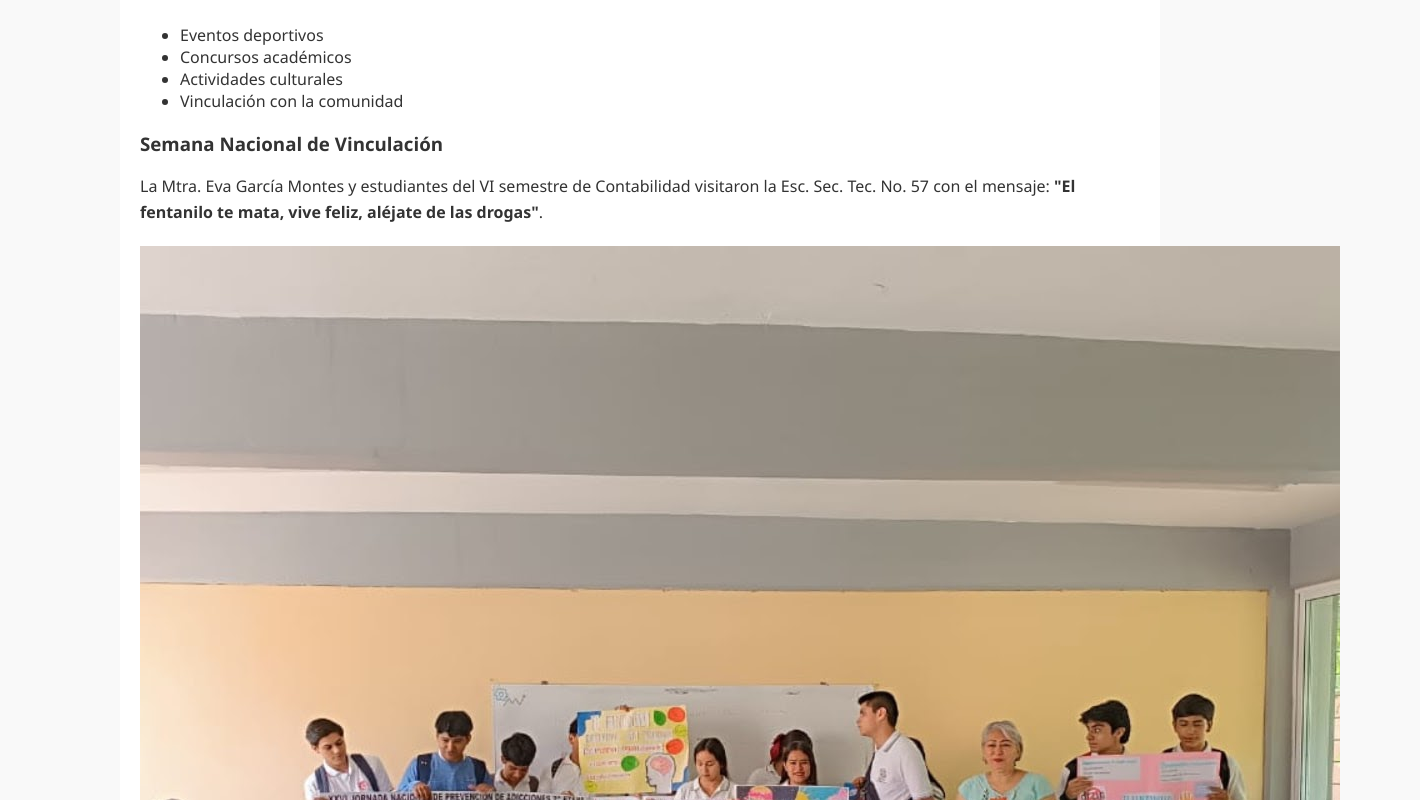
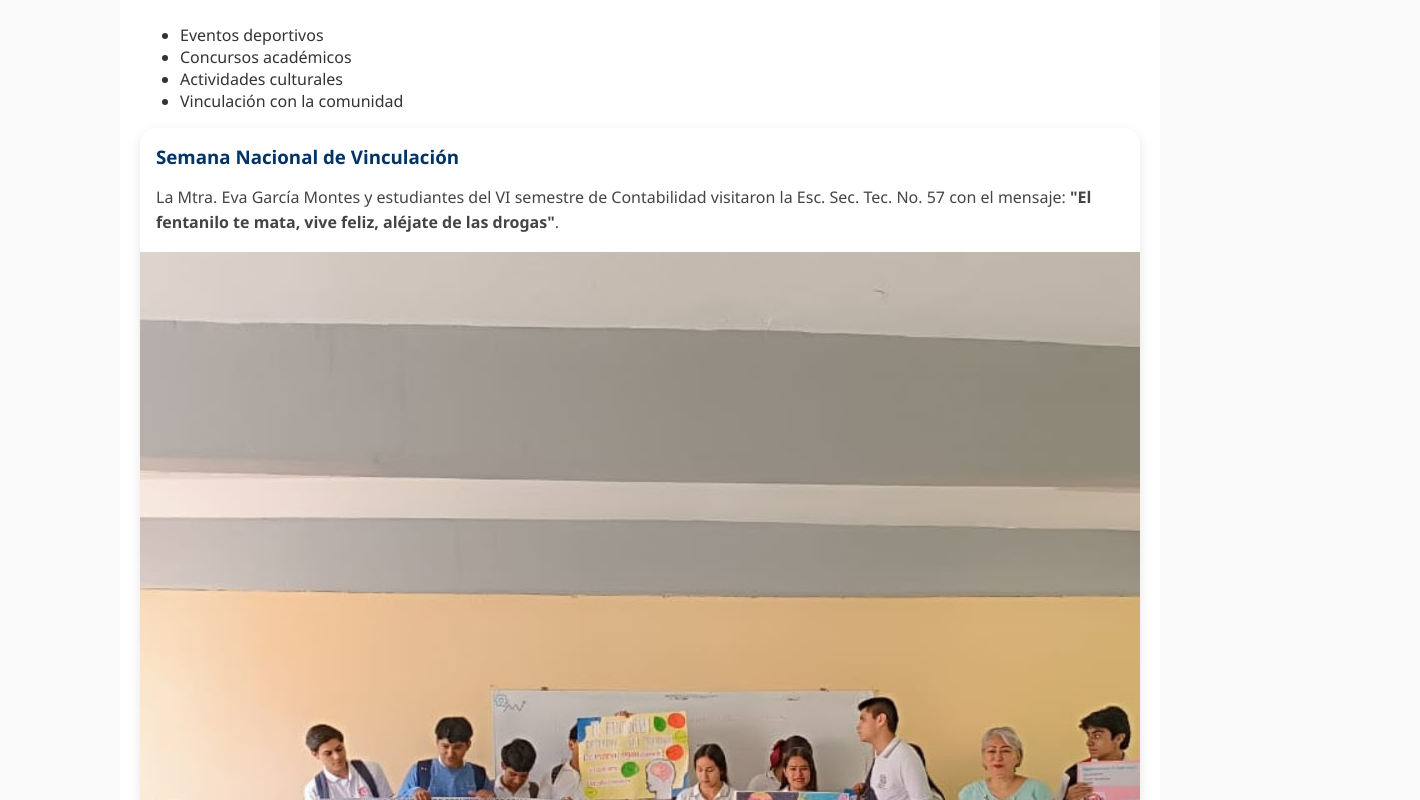
Before and after one commit to itcbtis101/itcbtis101, a plain HTML site: page actividades.html in a window 1280 px wide. Shown: the part 220-1020 px from the top of the page, 1420 px wide, since content can reach past the window. Drawn offline with Linux system fonts and the light colour scheme.

Commit message:
Update css_pages.css

```diff
--- a/css_pages.css
+++ b/css_pages.css
@@ -68,3 +68,34 @@
       padding: 15px;
       margin-top: 40px;
     }
+
+ }
+.info-cards {
+  display: grid;
+  grid-template-columns: repeat(auto-fit, minmax(280px, 1fr));
+  gap: 1.5rem;
+  padding: 2rem;
+}
+.card {
+  background: #ffffff;
+  border-radius: 16px;
+  box-shadow: 0 4px 12px rgba(0, 0, 0, 0.1);
+  overflow: hidden;
+  transition: transform 0.3s ease;
+}
+.card:hover {
+  transform: translateY(-5px);
+}
+.card-img {
+  width: auto-fit;
+  height: auto;
+  display: block;
+}
+.card h3 {
+  color: #003366;
+  margin: 1rem;
+}
+.card p {
+  color: #444;
+  margin: 0 1rem 1rem;
+}
```
